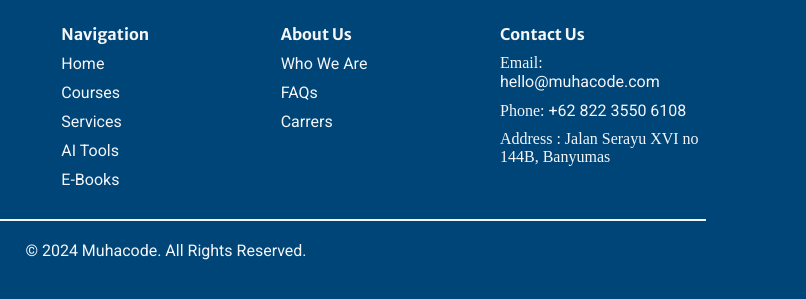
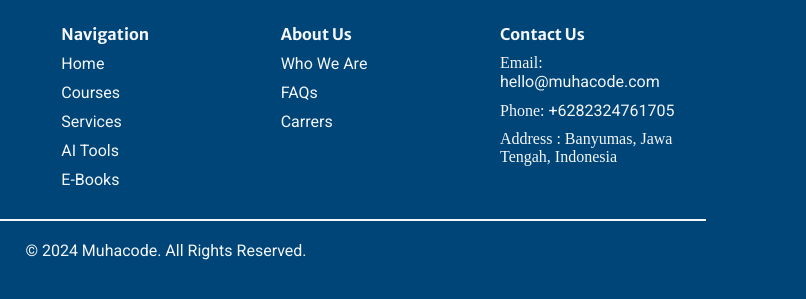
Before and after one commit to muharsyad/courses, a plain HTML site: page index.html in a window 1280 px wide. Shown: the part 887-1186 px from the top of the page, 474-1280 px from the left. Drawn offline with nearby package versions, Linux system fonts and the light colour scheme.

Commit message:
edit link

```diff
--- a/index.html
+++ b/index.html
@@ -94,8 +94,8 @@
                 <h4>Contact Us</h4>
                 <ul>
                     <li>Email: <a href="mailto:hello@muhacode.com">hello@muhacode.com</a></li>
-                    <li>Phone: <a href="wa.me/+6282235506108">+62 822 3550 6108</a></li>
-                    <li>Address : Jalan Serayu XVI no 144B, Banyumas</li>
+                    <li>Phone: <a href="wa.me/+6282324761705">+6282324761705</a></li>
+                    <li>Address : Banyumas, Jawa Tengah, Indonesia</li>
                 </ul>
             </div>
         </div>
```
